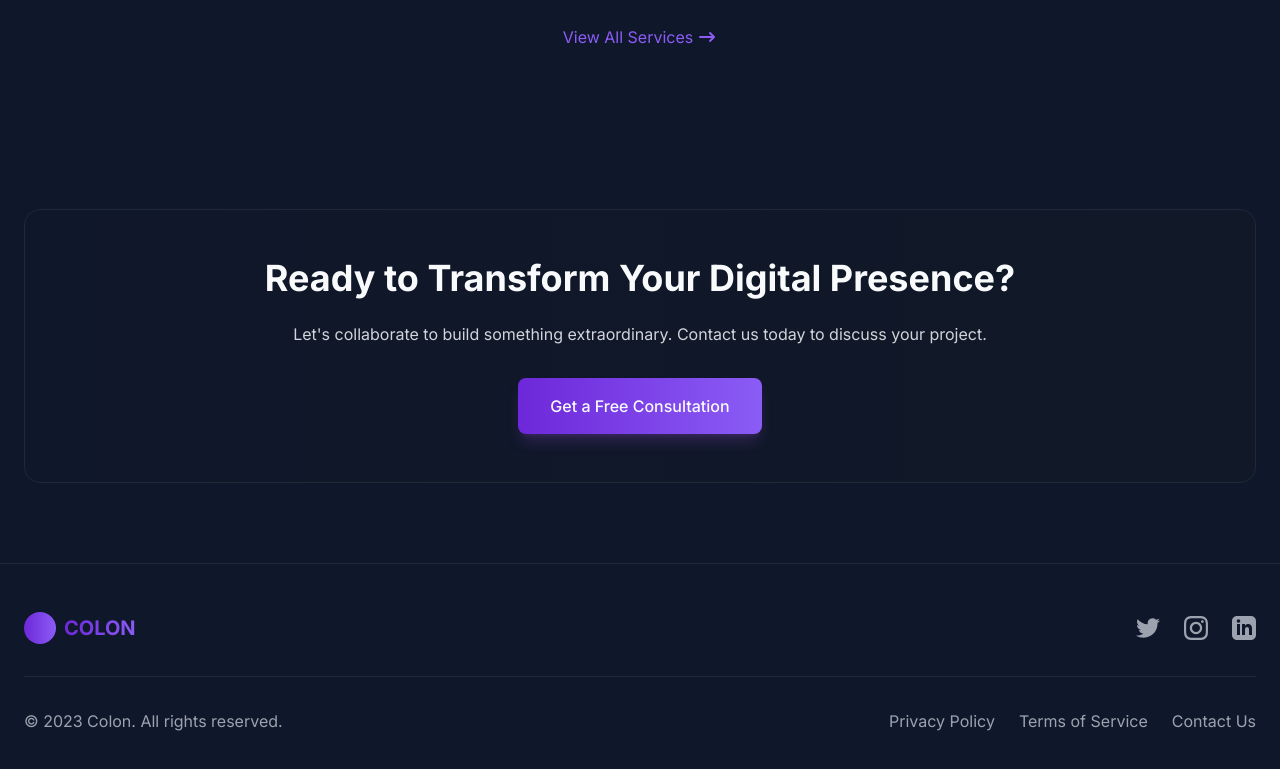
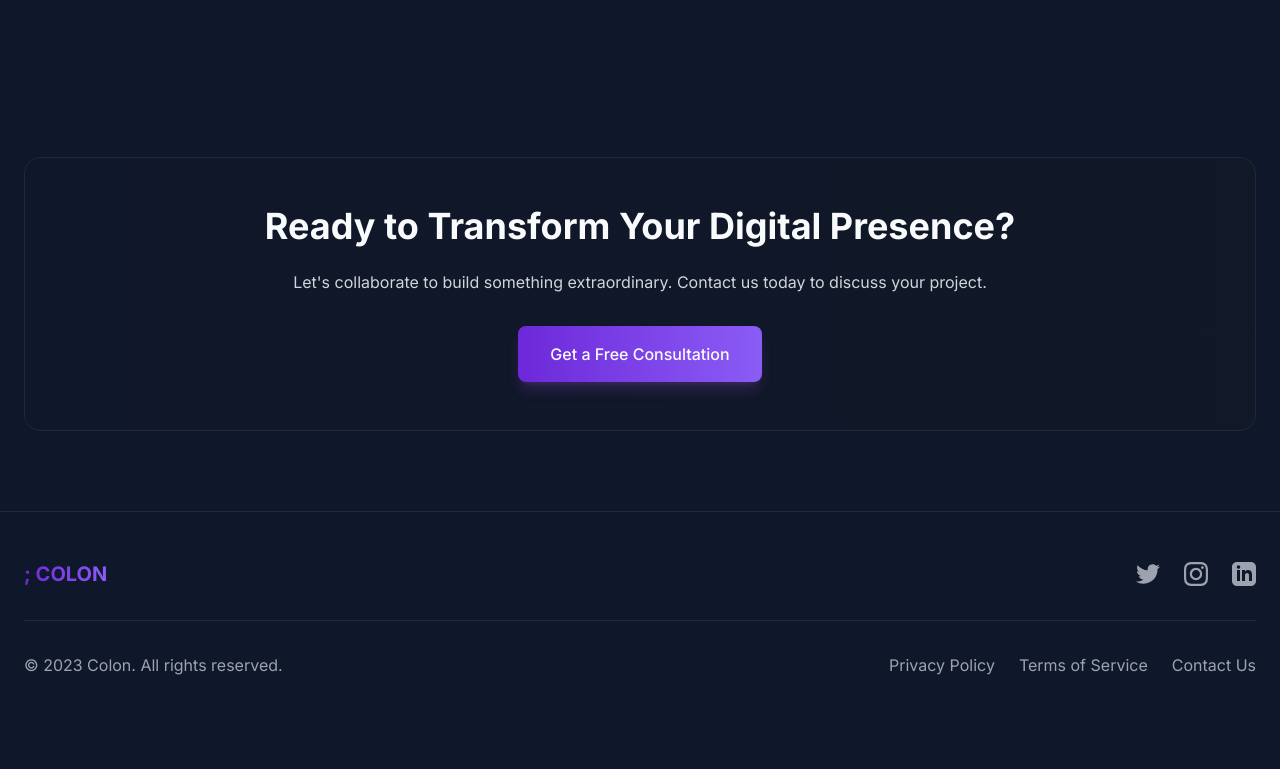
Before and after one commit to AryaaaRpl/Jasa-Pembuatan-Website-Colon, a website: page index.html in a window 1280 px wide. Shown: the part 1191-1960 px from the top of the page. After the commit the page ends 1916 px from the top, so only its background shows below. Drawn offline with nearby package versions, Linux system fonts and the light colour scheme.

Commit message:
fixing logo

```diff
--- a/index.html
+++ b/index.html
@@ -73,7 +73,7 @@
     <nav class="container mx-auto px-6 py-6">
         <div class="flex justify-between items-center">
             <div class="flex items-center space-x-2">
-                <img class="w-full h-20" src="img/icon.png" alt="">
+                <span class="text-xl font-bold bg-clip-text text-transparent bg-gradient-to-r from-primary to-secondary">; COLON</span>
             </div>
 
             <div class="hidden md:flex items-center space-x-8">
@@ -677,8 +677,7 @@
         <div class="container mx-auto px-6">
             <div class="flex flex-col md:flex-row justify-between items-center">
                 <div class="flex items-center space-x-2 mb-6 md:mb-0">
-                    <div class="w-8 h-8 rounded-full bg-gradient-to-r from-primary to-secondary"></div>
-                    <span class="text-xl font-bold bg-clip-text text-transparent bg-gradient-to-r from-primary to-secondary">COLON</span>
+                    <span class="text-xl font-bold bg-clip-text text-transparent bg-gradient-to-r from-primary to-secondary">; COLON</span>
                 </div>
 
                 <div class="flex space-x-6">
```
